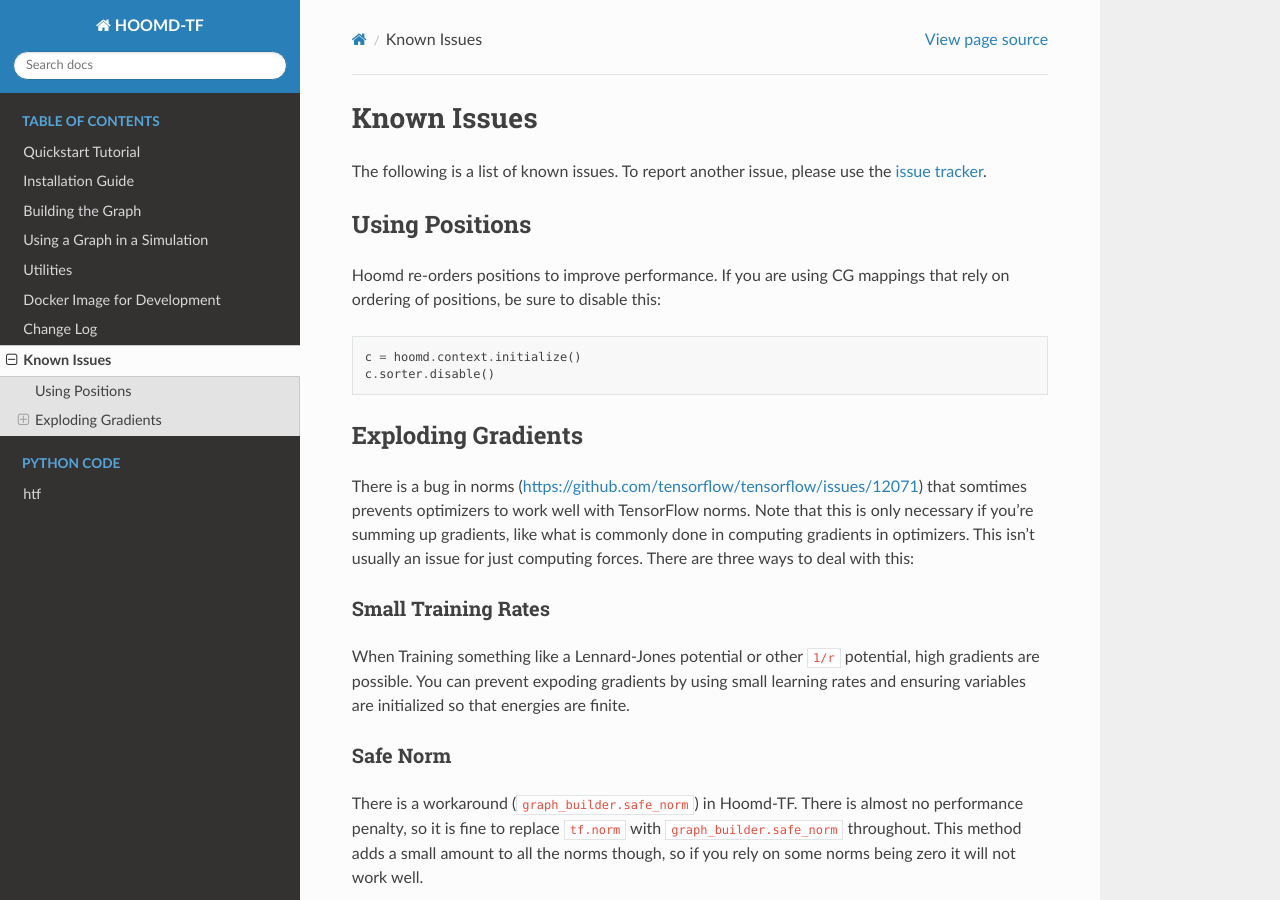
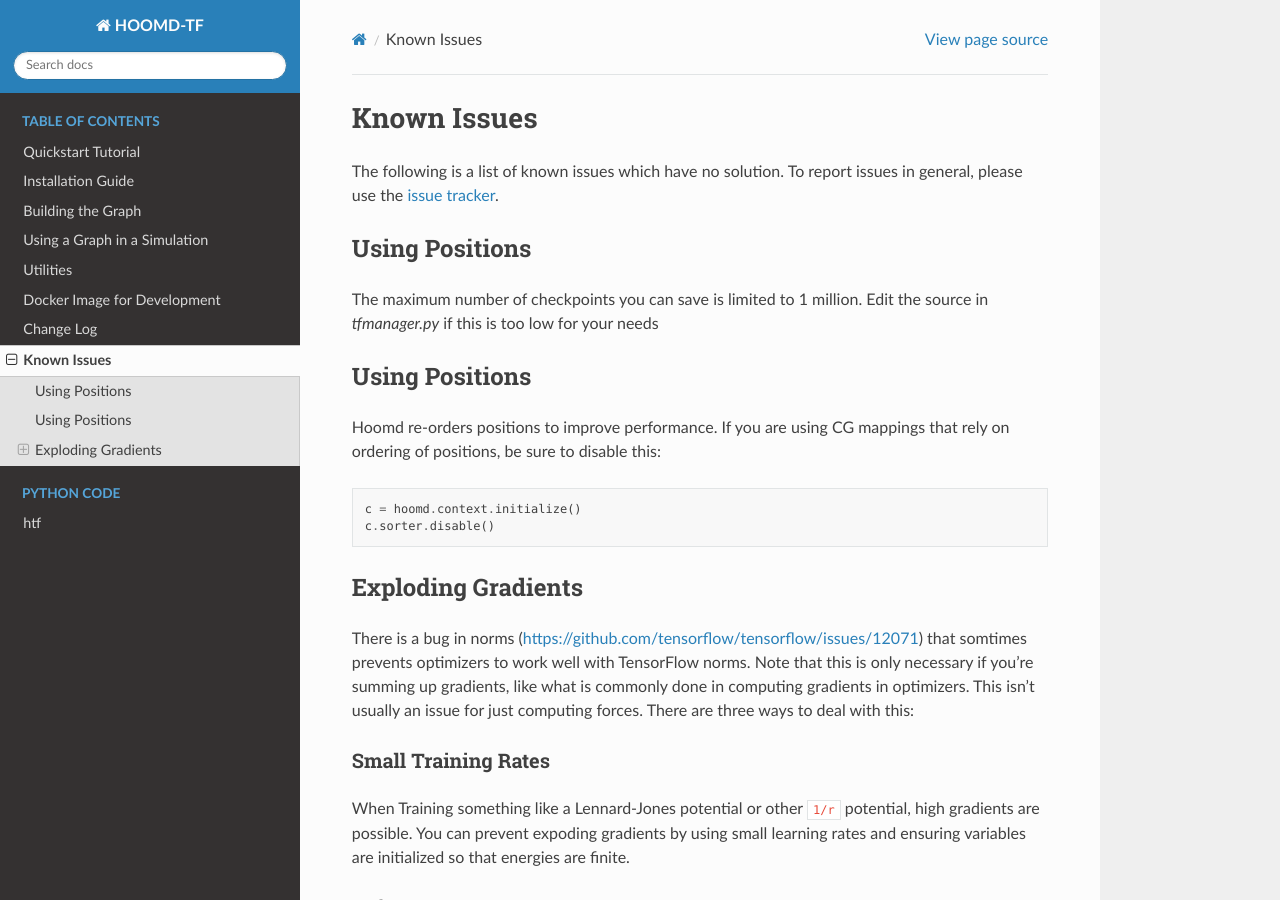
Before and after one commit to ur-whitelab/hoomd-tf, a Sphinx documentation site: the page built from sphinx-docs/source/issues.rst, in a window 1280 px wide and 900 px high. Built offline with Sphinx 7.4.7 and the Read the Docs theme 2.0.0, drawn with Linux system fonts in a browser that asks for light colours.

Commit message:
Increased checkpoint max to 1 million (#153)
Added note about it to known issues.

```diff
--- a/sphinx-docs/source/issues.rst
+++ b/sphinx-docs/source/issues.rst
@@ -3,8 +3,18 @@
 Known Issues
 ============
 
-The following is a list of known issues. To report another issue,
-please use the `issue tracker <https://github.com/ur-whitelab/hoomd-tf/issues>`__.
+The following is a list of known issues which have no solution. To
+report issues in general, please use the `issue tracker
+<https://github.com/ur-whitelab/hoomd-tf/issues>`__.
+
+.. _checkpoint_number:
+
+Using Positions
+---------------
+
+The maximum number of checkpoints you can save is limited
+to 1 million. Edit the source in `tfmanager.py` if this
+is too low for your needs
 
 .. _positions_issues:
 
```
Also changed, not shown: 1 other file.
